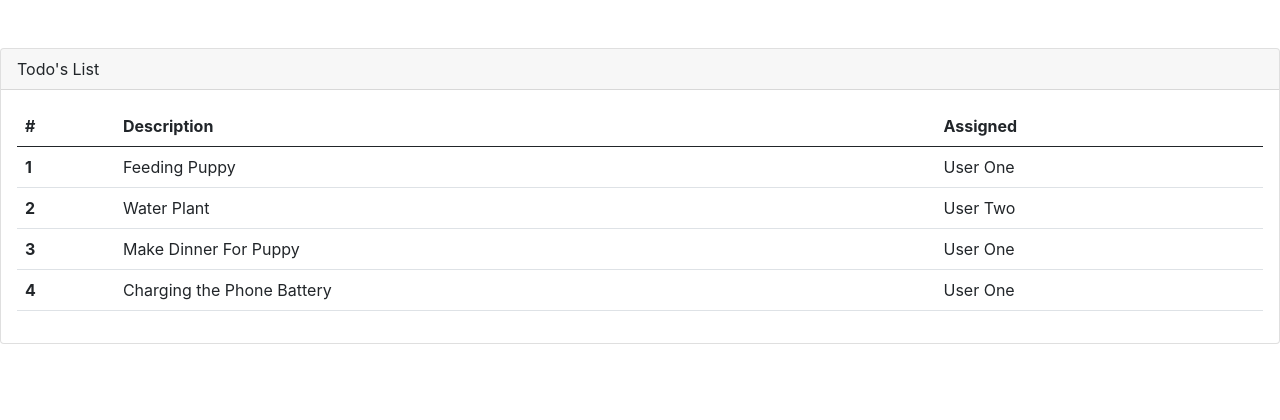
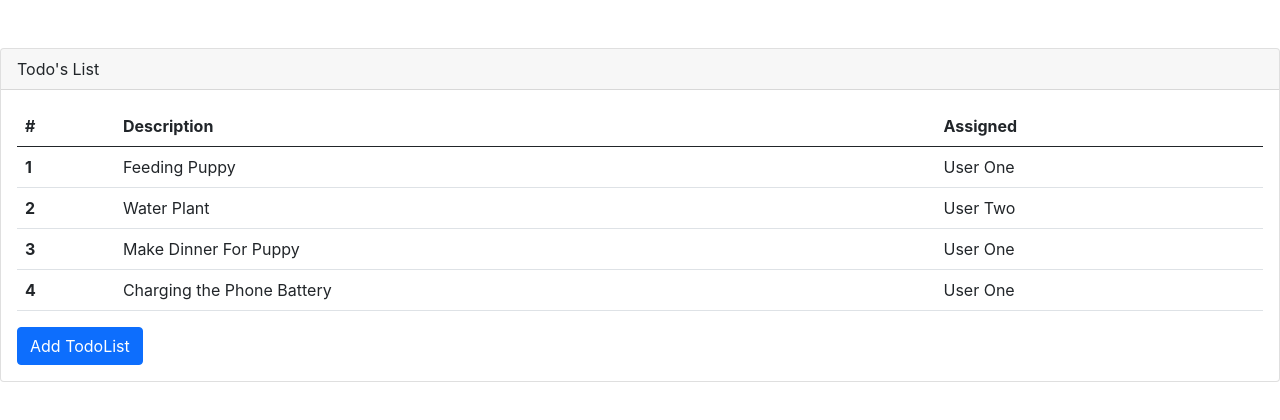
Before and after one commit to bhaskar290391/React_SprintBoot_Udemy_ChandDarby, a React (Create React App) app in the folder react-todo-demo/my-first-react-app/: page / in a window 1280 px wide. Shown: the top 420 px of the page. Built offline with nearby package versions, Linux system fonts and the light colour scheme.

Commit message:
Onclick Listeners

```diff
--- a/react-todo-demo/my-first-react-app/public/index.html
+++ b/react-todo-demo/my-first-react-app/public/index.html
@@ -49,6 +49,8 @@
       To create a production bundle, use `npm run build` or `yarn build`.
     -->
     <!-- Option 1: Bootstrap Bundle with Popper -->
+
+    <!-- Option 1: Bootstrap Bundle with Popper -->
     <script
       src="https://cdn.jsdelivr.net/npm/bootstrap@5.0.2/dist/js/bootstrap.bundle.min.js"
       integrity="sha384-MrcW6ZMFYlzcLA8Nl+NtUVF0sA7MsXsP1UyJoMp4YLEuNSfAP+JcXn/tWtIaxVXM"
--- a/react-todo-demo/my-first-react-app/src/App.js
+++ b/react-todo-demo/my-first-react-app/src/App.js
@@ -24,6 +24,18 @@ function App() {
       rowAssigned: "User One",
     },
   ];
+
+  const addTodo = () => {
+    if (todoList.length > 0) {
+      const newTodoList = {
+        rowNumber: todoList.length + 1,
+        rowDescription: "New Todo",
+        rowAssigned: "User Threee",
+      };
+      todoList.push(newTodoList);
+      console.log("The TodoList :" + JSON.stringify(todoList));
+    }
+  };
   return (
     <div className="mt-5 conatiner">
       <div className="card">
@@ -31,6 +43,9 @@ function App() {
 
         <div className="card-body">
           <TodoTableItems todoList={todoList}></TodoTableItems>
+          <button className="btn btn-primary" onClick={addTodo}>
+            Add TodoList
+          </button>
         </div>
       </div>
     </div>
```
